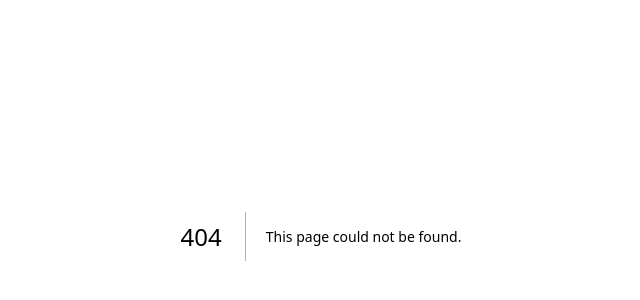
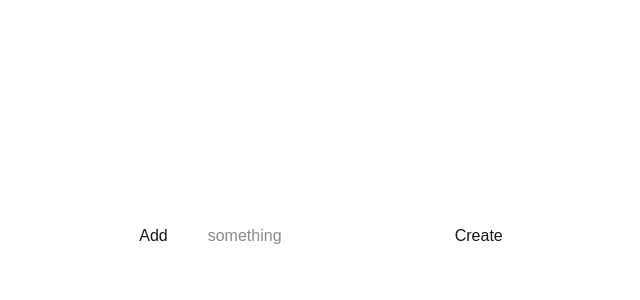
Before and after one commit to jesperringhog/nothing, a Next.js app: page /everything in a window 1280 px wide. Before the commit this address had no page. Shown: the part 164-464 px from the top of the page, without its empty margins (319-959 px from the left). Built offline with nearby package versions, Linux system fonts and the light colour scheme.

Commit message:
started implementing context and reducer for things

```diff
--- /dev/null
+++ b/app/components/AddThing.tsx
@@ -0,0 +1,34 @@
+"use client";
+
+import { useContext, useReducer, useState } from "react";
+import { ThingContext } from "../contexts/ThingContext";
+import { ThingActionType } from "../reducers/thingReducer";
+
+export const AddThing = () => {
+  const [something, setSomething] = useState("");
+  const { dispatch } = useContext(ThingContext);
+
+  return (
+    <form
+      className="flex gap-10"
+      onSubmit={(e) => {
+        e.preventDefault();
+        dispatch({
+          type: ThingActionType.ADDED,
+          payload: something
+        })
+        setSomething("");
+      }}
+    >
+      <label htmlFor="thingInput">Add</label>
+      <input
+        id="thingInput"
+        type="text"
+        placeholder="something"
+        value={something}
+        onChange={(e) => setSomething(e.target.value)}
+      />
+      <button>Create</button>
+    </form>
+  );
+};
--- /dev/null
+++ b/app/contexts/ThingContext.ts
@@ -0,0 +1,13 @@
+import { createContext, Dispatch } from "react";
+import { Thing } from "../models/Thing";
+import { ThingAction } from "../reducers/thingReducer";
+
+export type ThingContextType = {
+    things: Thing[];
+    dispatch: Dispatch<ThingAction>;
+}
+
+export const ThingContext = createContext<ThingContextType>({
+    things: [],
+    dispatch: () => {}
+})
--- /dev/null
+++ b/app/everything/page.tsx
@@ -0,0 +1,17 @@
+"use client";
+
+import { useReducer } from "react";
+import { AddThing } from "../components/AddThing";
+import { thingReducer } from "../reducers/thingReducer";
+import { ThingContext } from "../contexts/ThingContext";
+
+export default function EveryThing() {
+  const [things, dispatch] = useReducer(thingReducer, []);
+
+  return (
+    <ThingContext.Provider value={{ things, dispatch }}>
+      <AddThing />
+      {/* <Things /> */}
+    </ThingContext.Provider>
+  );
+}
--- a/app/layout.tsx
+++ b/app/layout.tsx
@@ -15,7 +15,7 @@ export default function RootLayout({
     <html lang="en" className="h-full antialiased">
       <body className="min-h-full flex flex-col">
         <div className="flex flex-col flex-1 items-center justify-center">
-          <main className="flex flex-1 w-full flex-col items-center">
+          <main className="flex flex-1 w-full flex-col justify-center items-center">
             {children}
           </main>
         </div>
--- /dev/null
+++ b/app/models/Thing.ts
@@ -0,0 +1,5 @@
+export type Thing = {
+    id: number;
+    word: string;
+    abstract: boolean;
+}
--- a/app/page.tsx
+++ b/app/page.tsx
@@ -1,3 +1,7 @@
+"use client";
+
+import Link from "next/link";
+
 export default function Home() {
-
+  return <Link href={"/everything"}>Things</Link>
 }
--- /dev/null
+++ b/app/reducers/thingReducer.ts
@@ -0,0 +1,22 @@
+import { Thing } from "../models/Thing";
+
+export enum ThingActionType {
+  ADDED,
+  REMOVED,
+  TOGGLED,
+}
+
+export type ThingAction = {
+  type: ThingActionType;
+  payload: string;
+};
+
+export const thingReducer = (things: Thing[], action: ThingAction) => {
+  switch (action.type) {
+    case ThingActionType.ADDED:
+      return [...things, action.payload];
+
+    default:
+      return things;
+  }
+};
```
